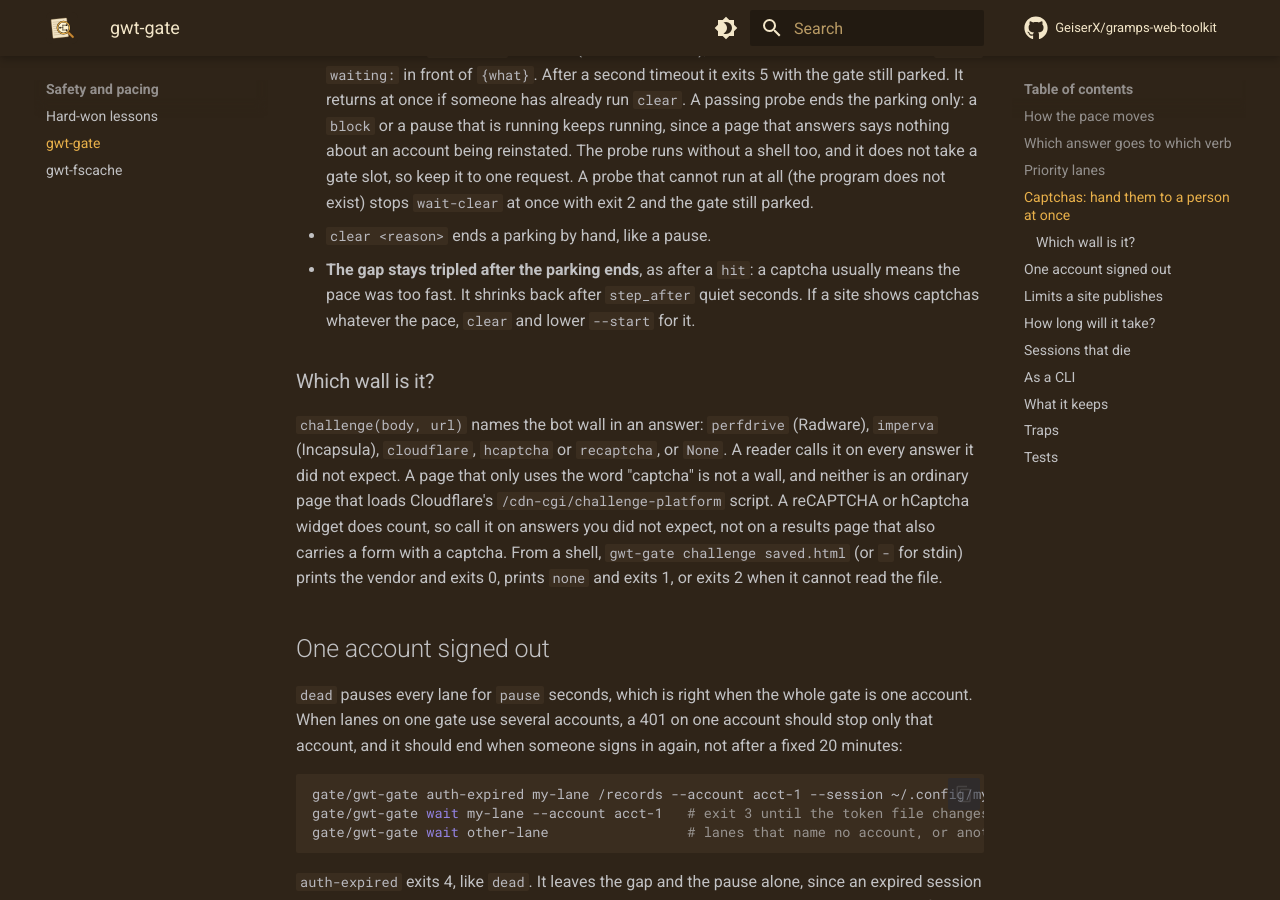
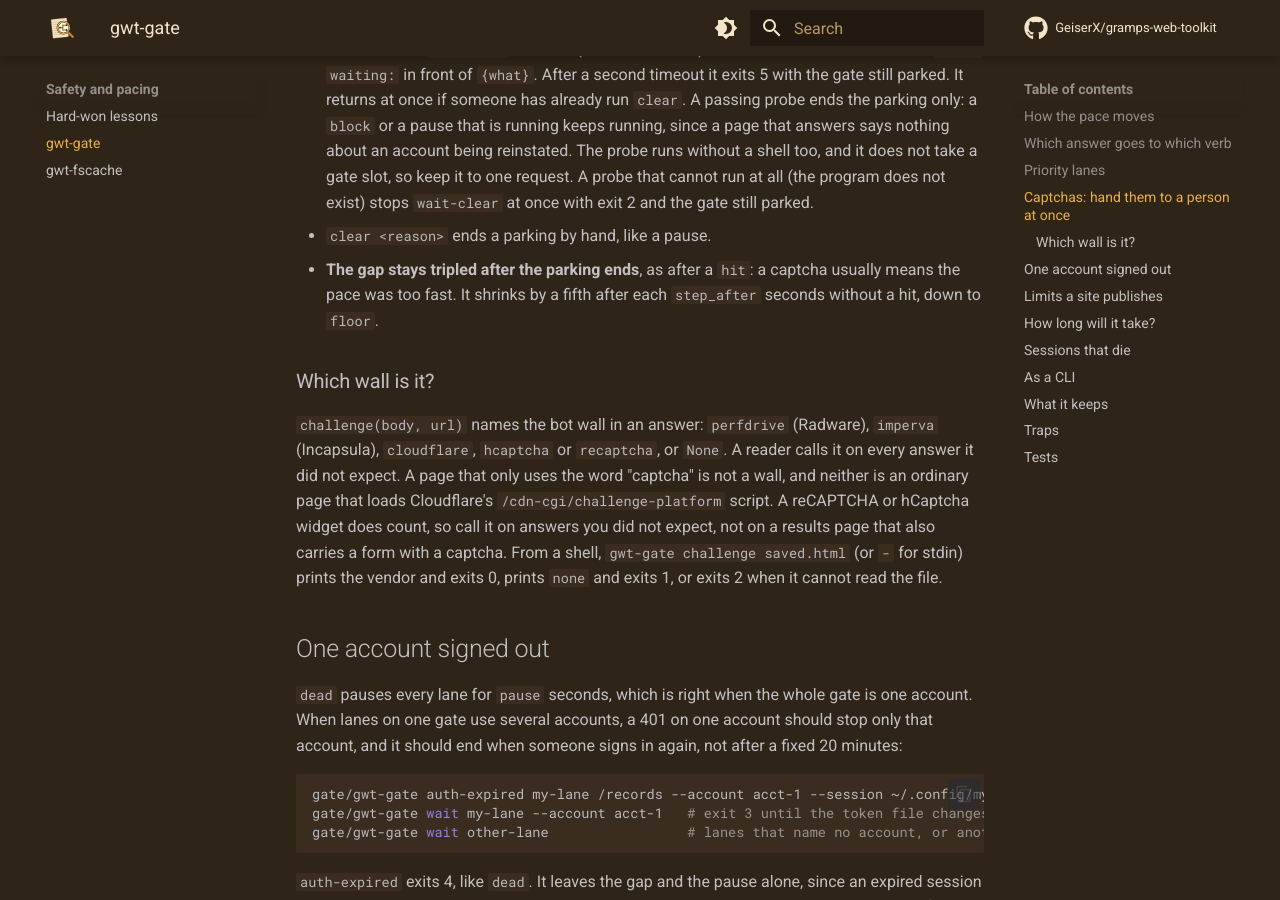
Before and after one commit to GeiserX/gramps-web-toolkit, an MkDocs documentation site: the page built from docs/gate.md, in a window 1280 px wide and 900 px high, scrolled down 2787 px. Built offline with MkDocs 1.6.1 and Material for MkDocs 9.7.7, drawn with Linux system fonts in a browser that asks for light colours; comment, search, counter and statistics services are not loaded.

Commit message:
docs(gate): drop advice that clear resets the gap; it does not

```diff
--- a/docs/gate.md
+++ b/docs/gate.md
@@ -48,7 +48,7 @@ gate/gwt-gate wait-clear --probe 'curl -fsS -o /dev/null https://records.example
 - **Parked means parked.** While parked, `wait` exits 3 for every lane, and `Paused.left` is `gwt_gate.PARKED` (infinity), whatever `--max-wait` says. `status` shows the `human` entry: lane, what, URL and when.
 - **`wait-clear --probe CMD`** runs a control command every `--every` seconds (default 60) and ends the parking the first time it exits 0. The probe is your own request that only succeeds on a normal answer, for example a known search that must return a known record. If the probe still fails after `--timeout` seconds (default one hour), the notice runs once more with `still waiting:` in front of `{what}`. After a second timeout it exits 5 with the gate still parked. It returns at once if someone has already run `clear`. A passing probe ends the parking only: a `block` or a pause that is running keeps running, since a page that answers says nothing about an account being reinstated. The probe runs without a shell too, and it does not take a gate slot, so keep it to one request. A probe that cannot run at all (the program does not exist) stops `wait-clear` at once with exit 2 and the gate still parked.
 - `clear <reason>` ends a parking by hand, like a pause.
-- **The gap stays tripled after the parking ends**, as after a `hit`: a captcha usually means the pace was too fast. It shrinks back after `step_after` quiet seconds. If a site shows captchas whatever the pace, `clear` and lower `--start` for it.
+- **The gap stays tripled after the parking ends**, as after a `hit`: a captcha usually means the pace was too fast. It shrinks by a fifth after each `step_after` seconds without a hit, down to `floor`.
 
 ### Which wall is it?
 
```
